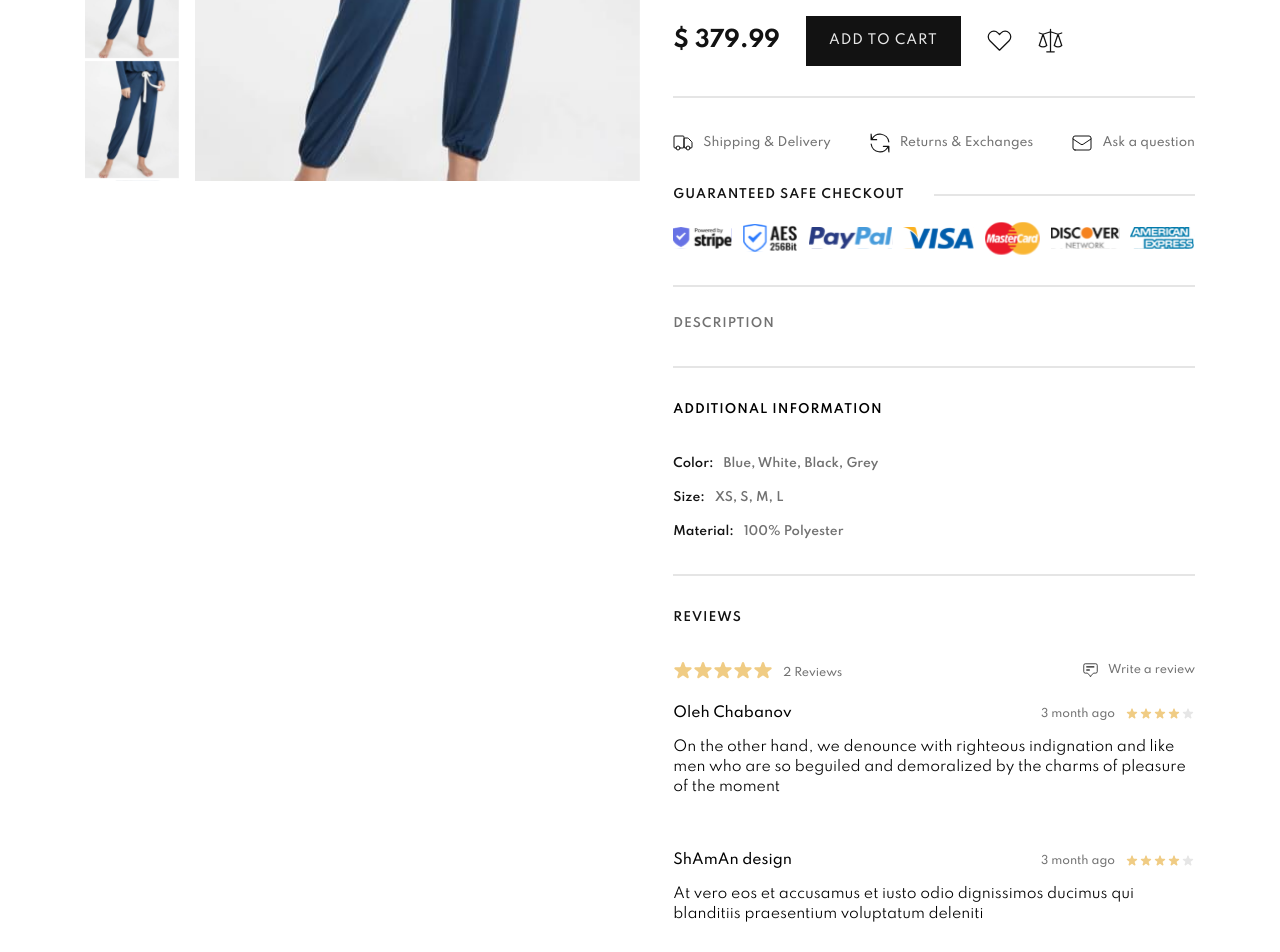
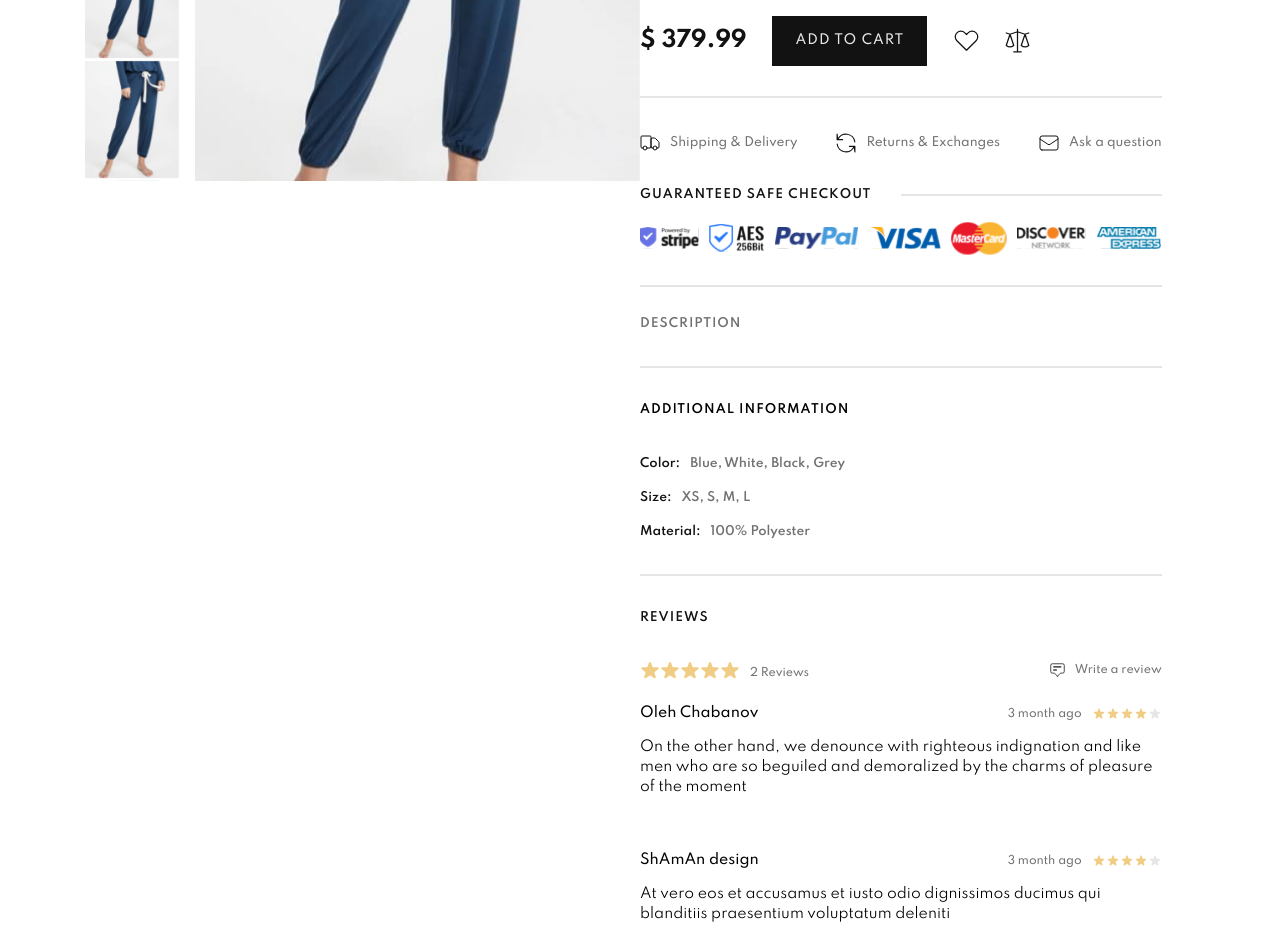
Before and after one commit to mitrofanzxc/training-shop, a React (Create React App) app: page /#/men/1 in a window 1280 px wide. Shown: the part 820-1772 px from the top of the page. Built offline with nearby package versions, Linux system fonts and the light colour scheme.

Commit message:
refactor: ul li

```diff
--- a/src/components/ProductCard/ProductCard.jsx
+++ b/src/components/ProductCard/ProductCard.jsx
@@ -146,163 +146,163 @@ const ProductCard = () => {
                 <h4 className="h4">Size:</h4>
                 <p className="paragraph">S</p>
               </div>
-              <ul className="size__img">
-                <li className="size__img__item">XS</li>
-                <li className="size__img__item">S</li>
-                <li className="size__img__item">M</li>
-                <li className="size__img__item">L</li>
-              </ul>
-              <ul className="size__guide">
-                <li className="size__guide__item"></li>
-                <li className="size__guide__item">Size guide</li>
-              </ul>
-              <ul className="product__price__and__buttons">
-                <li className="product__price__and__buttons__item">
+              <div className="size__img">
+                <div className="size__img__item">XS</div>
+                <div className="size__img__item">S</div>
+                <div className="size__img__item">M</div>
+                <div className="size__img__item">L</div>
+              </div>
+              <div className="size__guide">
+                <div className="size__guide__item"></div>
+                <div className="size__guide__item">Size guide</div>
+              </div>
+              <div className="product__price__and__buttons">
+                <div className="product__price__and__buttons__item">
                   <h2 className="h2 price">$ 379.99</h2>
-                </li>
-                <li className="product__price__and__buttons__item">
+                </div>
+                <div className="product__price__and__buttons__item">
                   <button className="button__cart">Add To Cart</button>
-                </li>
-                <li className="product__price__and__buttons__item">
+                </div>
+                <div className="product__price__and__buttons__item">
                   <button className="button__wishlist"></button>
-                </li>
-                <li className="product__price__and__buttons__item">
+                </div>
+                <div className="product__price__and__buttons__item">
                   <button className="button__scale"></button>
-                </li>
-              </ul>
-              <ul className="benefits__wrapper">
+                </div>
+              </div>
+              <div className="benefits__wrapper">
                 <div className="benefits__subwrapper">
-                  <li className="benefits__item delivery"></li>
-                  <li className="benefits__text">
+                  <div className="benefits__item delivery"></div>
+                  <div className="benefits__text">
                     <h3 className="h3 benefits__text">
                       Shipping &amp; Delivery
                     </h3>
-                  </li>
+                  </div>
                 </div>
                 <div className="benefits__subwrapper">
-                  <li className="benefits__item refresh"></li>
-                  <li className="benefits__text">
+                  <div className="benefits__item refresh"></div>
+                  <div className="benefits__text">
                     <h3 className="h3 benefits__text">
                       Returns &amp; Exchanges
                     </h3>
-                  </li>
+                  </div>
                 </div>
                 <div className="benefits__subwrapper">
-                  <li className="benefits__item mail"></li>
-                  <li className="benefits__text">
+                  <div className="benefits__item mail"></div>
+                  <div className="benefits__text">
                     <h3 className="h3 benefits__text">Ask a question</h3>
-                  </li>
+                  </div>
                 </div>
-              </ul>
-              <ul className="guaranteed">
-                <li className="guaranteed__text">Guaranteed Safe Checkout</li>
-                <li className="guaranteed__line"></li>
-              </ul>
+              </div>
+              <div className="guaranteed">
+                <div className="guaranteed__text">Guaranteed Safe Checkout</div>
+                <div className="guaranteed__line"></div>
+              </div>
               <PaymentSystems />
               <div className="product__description">Description</div>
-              <ul className="additional__information__list">
-                <li className="additional__information__list__header">
+              <div className="additional__information__list">
+                <div className="additional__information__list__header">
                   Additional Information
-                </li>
-                <li className="additional__information__list__property additional__text">
+                </div>
+                <div className="additional__information__list__property additional__text">
                   <h4 className="h4">Color:</h4>
                   <p className="paragraph">Blue, White, Black, Grey</p>
-                </li>
-                <li className="additional__information__list__property additional__text">
+                </div>
+                <div className="additional__information__list__property additional__text">
                   <h4 className="h4">Size:</h4>
                   <p className="paragraph">XS, S, M, L</p>
-                </li>
-                <li className="additional__information__list__property additional__text">
+                </div>
+                <div className="additional__information__list__property additional__text">
                   <h4 className="h4">Material:</h4>
                   <p className="paragraph">100% Polyester</p>
-                </li>
-              </ul>
-              <ul className="reviews__list">
-                <li className="reviews__list__header">Reviews</li>
-                <li className="reviews__list__item">
-                  <ul className="reviews__list__item__sublist">
-                    <li className="reviews__list__item__sublist__item">
-                      <ul className="reviews__list__item__sublist__item__sublist">
-                        <li className="reviews__list__item__sublist__item__sublist__item">
-                          <ul className="product__card__rating">
-                            <li className="product__card__rating__item__main"></li>
-                            <li className="product__card__rating__item__main"></li>
-                            <li className="product__card__rating__item__main"></li>
-                            <li className="product__card__rating__item__main"></li>
-                            <li className="product__card__rating__item__main"></li>
-                          </ul>
-                        </li>
-                        <li className="reviews__list__item__sublist__item__sublist__item">
+                </div>
+              </div>
+              <div className="reviews__list">
+                <div className="reviews__list__header">Reviews</div>
+                <div className="reviews__list__item">
+                  <div className="reviews__list__item__sublist">
+                    <div className="reviews__list__item__sublist__item">
+                      <div className="reviews__list__item__sublist__item__sublist">
+                        <div className="reviews__list__item__sublist__item__sublist__item">
+                          <div className="product__card__rating">
+                            <div className="product__card__rating__item__main"></div>
+                            <div className="product__card__rating__item__main"></div>
+                            <div className="product__card__rating__item__main"></div>
+                            <div className="product__card__rating__item__main"></div>
+                            <div className="product__card__rating__item__main"></div>
+                          </div>
+                        </div>
+                        <div className="reviews__list__item__sublist__item__sublist__item">
                           2 Reviews
-                        </li>
-                      </ul>
-                    </li>
-                    <li className="reviews__list__item__sublist__item">
-                      <ul className="reviews__list__item__sublist__item__sublist">
-                        <li className="reviews__list__item__sublist__item__sublist__item message"></li>
-                        <li className="reviews__list__item__sublist__item__sublist__item">
+                        </div>
+                      </div>
+                    </div>
+                    <div className="reviews__list__item__sublist__item">
+                      <div className="reviews__list__item__sublist__item__sublist">
+                        <div className="reviews__list__item__sublist__item__sublist__item message"></div>
+                        <div className="reviews__list__item__sublist__item__sublist__item">
                           Write a review
-                        </li>
-                      </ul>
-                    </li>
-                  </ul>
-                </li>
-                <li className="reviews__list__item">
-                  <ul className="reviews__list__item__sublist">
-                    <li className="reviews__list__item__sublist__item name">
+                        </div>
+                      </div>
+                    </div>
+                  </div>
+                </div>
+                <div className="reviews__list__item">
+                  <div className="reviews__list__item__sublist">
+                    <div className="reviews__list__item__sublist__item name">
                       Oleh Chabanov
-                    </li>
-                    <li className="reviews__list__item__sublist__item">
-                      <ul className="reviews__list__item__sublist__item__sublist">
-                        <li className="reviews__list__item__sublist__item__sublist__item">
+                    </div>
+                    <div className="reviews__list__item__sublist__item">
+                      <div className="reviews__list__item__sublist__item__sublist">
+                        <div className="reviews__list__item__sublist__item__sublist__item">
                           3 month ago
-                        </li>
-                        <li className="reviews__list__item__sublist__item__sublist__item">
-                          <ul className="product__card__rating">
-                            <li className="product__card__rating__item"></li>
-                            <li className="product__card__rating__item"></li>
-                            <li className="product__card__rating__item"></li>
-                            <li className="product__card__rating__item"></li>
-                            <li className="product__card__rating__item"></li>
-                          </ul>
-                        </li>
-                      </ul>
-                    </li>
-                  </ul>
-                </li>
-                <li className="reviews__list__item review">
+                        </div>
+                        <div className="reviews__list__item__sublist__item__sublist__item">
+                          <div className="product__card__rating">
+                            <div className="product__card__rating__item"></div>
+                            <div className="product__card__rating__item"></div>
+                            <div className="product__card__rating__item"></div>
+                            <div className="product__card__rating__item"></div>
+                            <div className="product__card__rating__item"></div>
+                          </div>
+                        </div>
+                      </div>
+                    </div>
+                  </div>
+                </div>
+                <div className="reviews__list__item review">
                   On the other hand, we denounce with righteous indignation and
                   like men who are so beguiled and demoralized by the charms of
                   pleasure of the moment
-                </li>
-                <li className="reviews__list__item">
-                  <ul className="reviews__list__item__sublist">
-                    <li className="reviews__list__item__sublist__item name">
+                </div>
+                <div className="reviews__list__item">
+                  <div className="reviews__list__item__sublist">
+                    <div className="reviews__list__item__sublist__item name">
                       ShAmAn design
-                    </li>
-                    <li className="reviews__list__item__sublist__item">
-                      <ul className="reviews__list__item__sublist__item__sublist">
-                        <li className="reviews__list__item__sublist__item__sublist__item">
+                    </div>
+                    <div className="reviews__list__item__sublist__item">
+                      <div className="reviews__list__item__sublist__item__sublist">
+                        <div className="reviews__list__item__sublist__item__sublist__item">
                           3 month ago
-                        </li>
-                        <li className="reviews__list__item__sublist__item__sublist__item">
-                          <ul className="product__card__rating">
-                            <li className="product__card__rating__item"></li>
-                            <li className="product__card__rating__item"></li>
-                            <li className="product__card__rating__item"></li>
-                            <li className="product__card__rating__item"></li>
-                            <li className="product__card__rating__item"></li>
-                          </ul>
-                        </li>
-                      </ul>
-                    </li>
-                  </ul>
-                </li>
-                <li className="reviews__list__item review">
+                        </div>
+                        <div className="reviews__list__item__sublist__item__sublist__item">
+                          <div className="product__card__rating">
+                            <div className="product__card__rating__item"></div>
+                            <div className="product__card__rating__item"></div>
+                            <div className="product__card__rating__item"></div>
+                            <div className="product__card__rating__item"></div>
+                            <div className="product__card__rating__item"></div>
+                          </div>
+                        </div>
+                      </div>
+                    </div>
+                  </div>
+                </div>
+                <div className="reviews__list__item review">
                   At vero eos et accusamus et iusto odio dignissimos ducimus qui
                   blanditiis praesentium voluptatum deleniti
-                </li>
-              </ul>
+                </div>
+              </div>
             </div>
           </div>
         </div>
--- a/src/components/ProductCard/ProductCard.scss
+++ b/src/components/ProductCard/ProductCard.scss
@@ -35,12 +35,6 @@
 
   .side__container {
     display: flex;
-    justify-content: space-between;
-    flex-wrap: wrap;
-    gap: 3%;
-    margin: 0;
-    padding: 0;
-    list-style: none;
 
     .side__left {
       display: flex;
@@ -57,8 +51,8 @@
 
       .side__left__columns {
         display: flex;
+        justify-content: center;
         gap: 3%;
-        width: 100%;
         height: 60vh;
 
         .side__left__columns__item {
@@ -66,7 +60,6 @@
           align-items: center;
           justify-content: space-between;
           flex-direction: column;
-          list-style: none;
 
           .product__card__slider__vertical {
             @include flexCenter;
@@ -74,7 +67,6 @@
             gap: $base*3;
             margin: $base*3 0 0 0;
             padding: 0;
-            list-style: none;
           }
         }
 
@@ -154,7 +146,7 @@
         height: auto;
         margin: $base*4 0 0 0;
         padding: 0;
-        list-style: none;
+
 
         @media (max-width: $breakpoint-lg-min) {
           width: 50%;
@@ -209,7 +201,7 @@
         margin: 0;
         margin-top: $base*3;
         padding: 0;
-        list-style: none;
+
 
         .size__img__item {
           @include flexCenter;
@@ -236,7 +228,7 @@
         @include flexCenter;
         margin: $base*2 0 0 0;
         padding: 0;
-        list-style: none;
+
 
         .size__guide__item {
           font-size: $fs-xs;
@@ -281,7 +273,7 @@
   padding: 0;
   border-top: 2px solid $color-grey;
   border-bottom: 2px solid $color-grey;
-  list-style: none;
+
 
   @media (max-width: $breakpoint-lg-min) {
     justify-content: center;
@@ -354,7 +346,7 @@
   width: 100%;
   margin: $base*5 0 0 0;
   padding: 0;
-  list-style: none;
+
 
   @media (max-width: $breakpoint-lg-min) {
     justify-content: center;
@@ -413,7 +405,7 @@
   width: 100%;
   margin: $base*5 0 0 0;
   padding: 0;
-  list-style: none;
+
 
   .guaranteed__text {
     font-size: $fs-xs;
@@ -480,7 +472,7 @@
   gap: $base*2;
   margin: 0;
   padding: 0;
-  list-style: none;
+
   z-index: 2;
 }
 
@@ -546,7 +538,7 @@
   width: 100%;
   margin: $base*7 0 0 0;
   padding: 0 0 $base*7 0;
-  list-style: none;
+
   border-bottom: 2px solid $color-grey;
 
   .additional__information__list__header {
@@ -575,7 +567,7 @@
 .reviews__list {
   margin: $base*7 0 0 0;
   padding: 0;
-  list-style: none;
+
   border-bottom: 2px solid $color-grey;
 
   .reviews__list__header {
@@ -594,7 +586,7 @@
       @include flexSpaceBetween;
       margin: 0;
       padding: 0;
-      list-style: none;
+
 
       .reviews__list__item__sublist__item {
         font-size: $fs-xs;
@@ -607,7 +599,7 @@
           gap: $base*2;
           margin: 0;
           padding: 0;
-          list-style: none;
+
 
           .message {
             width: $base*3;
@@ -629,7 +621,7 @@
                 @include flexCenter;
                 width: $base*4;
                 height: $base*4;
-                list-style: none;
+
                 background-size: contain;
                 background-position: center;
                 background-repeat: no-repeat;
```
